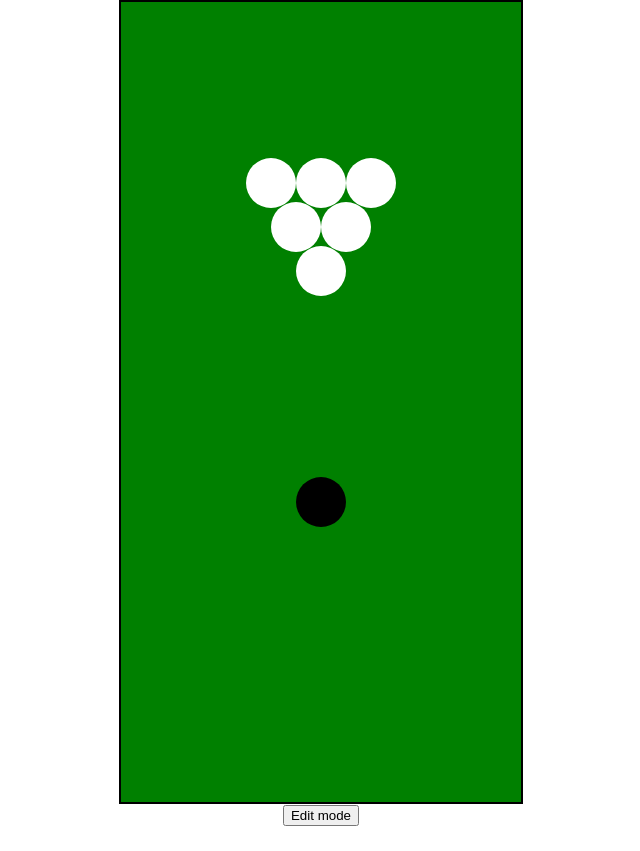
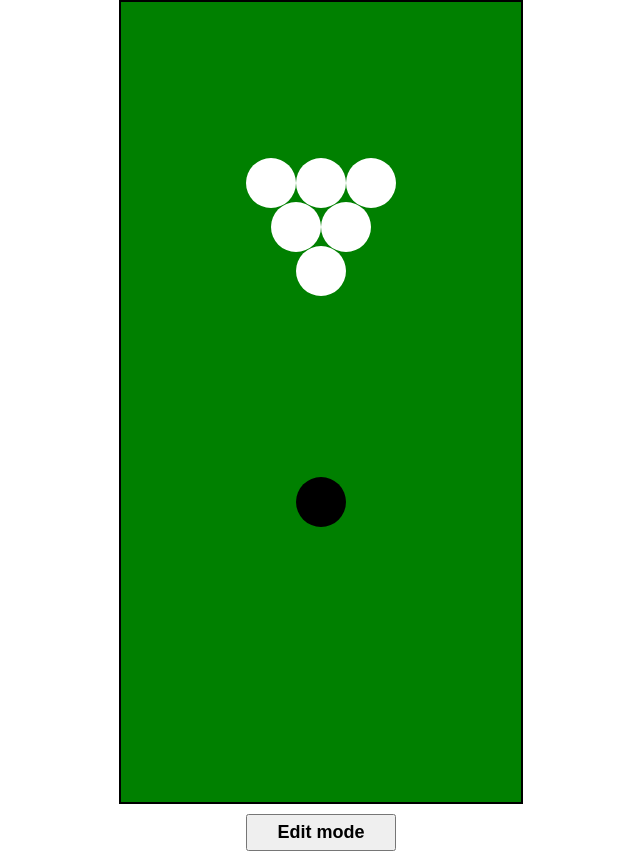
Before and after one commit to mycodetherapy/billiard, a React (Create React App) app: page / in a window 1280 px wide. Shown: the whole page, without its empty margins (319-959 px from the left). Before the commit the page ends 826 px from the top, so only its background shows below. Built offline with nearby package versions, Linux system fonts and the light colour scheme.

Commit message:
add actionButton

```diff
--- a/src/components/Billiards/Billiards.css
+++ b/src/components/Billiards/Billiards.css
@@ -10,7 +10,3 @@
   flex-direction: column;
   margin: 0 auto;
 }
-
-.ball__edit {
-  margin: 10 auto;
-}
--- a/src/components/Billiards/Billiards.tsx
+++ b/src/components/Billiards/Billiards.tsx
@@ -2,6 +2,7 @@ import React, { useRef, useEffect, useState } from "react";
 import "./Billiards.css";
 import Ball from "./Ball";
 import { BallMenu } from "../BallMenu/BallMenu";
+import { ActionButton } from "../Buttons/ActionButton";
 
 const Billiards: React.FC = () => {
   const canvasRef = useRef<HTMLCanvasElement>(null);
@@ -47,10 +48,10 @@ const Billiards: React.FC = () => {
   const handleMouseMove = (event: React.MouseEvent<HTMLCanvasElement>) => {
     const canvas = canvasRef.current;
     if (!canvas) return;
-
     const rect = canvas.getBoundingClientRect();
     const mouseX = event.clientX - rect.left;
     const mouseY = event.clientY - rect.top;
+    const currentTime = performance.now();
 
     balls.forEach((ball) => {
       if (ball.isClicked(mouseX, mouseY)) {
@@ -110,9 +111,10 @@ const Billiards: React.FC = () => {
           position={{ posX: menuPosition.x, posY: menuPosition.y }}
         />
       )}
-      <button className="ball__edit" onClick={handleModeClick}>
-        {isEdit ? "Play" : "Edit mode"}
-      </button>
+      <ActionButton
+        buttonText={isEdit ? "Play" : "Edit mode"}
+        action={handleModeClick}
+      />
     </div>
   );
 };
--- /dev/null
+++ b/src/components/Buttons/ActionButton.css
@@ -0,0 +1,8 @@
+.button {
+  font-size: 18px;
+  font-weight: 600;
+  padding: 6px 0;
+  min-width: 150px;
+  cursor: pointer;
+  margin-top: 10px;
+}
--- /dev/null
+++ b/src/components/Buttons/ActionButton.tsx
@@ -0,0 +1,18 @@
+import React from "react";
+import "./ActionButton.css";
+
+interface IActionButton {
+  buttonText: string;
+  action: () => void;
+}
+
+export const ActionButton: React.FC<IActionButton> = ({
+  buttonText,
+  action,
+}) => {
+  return (
+    <button className="button" onClick={action}>
+      {buttonText}
+    </button>
+  );
+};
```
